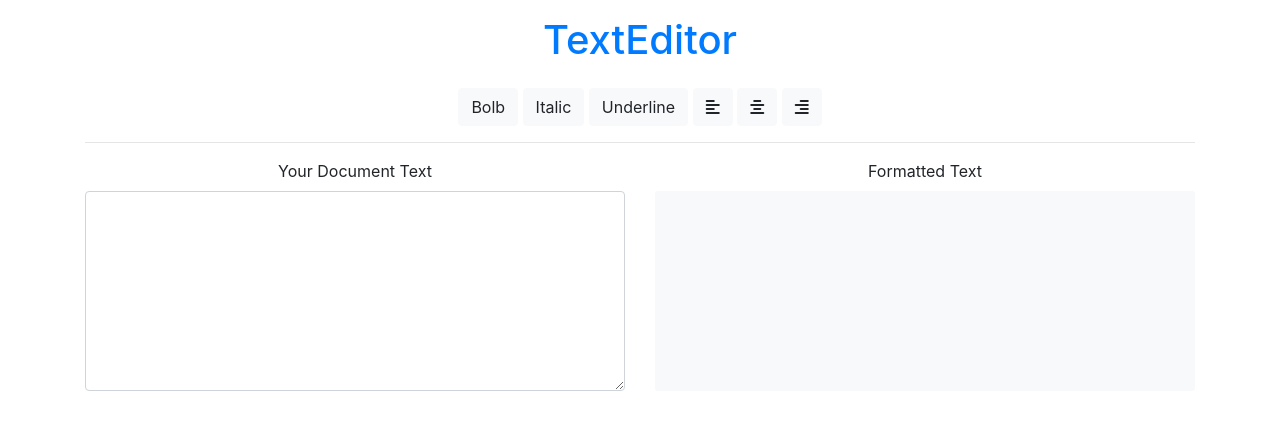
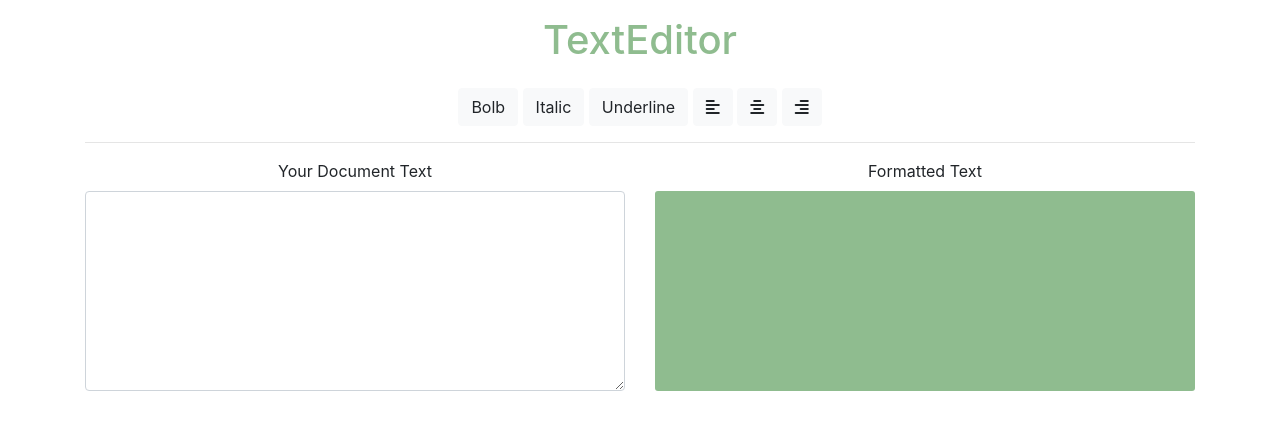
Before and after one commit to FABSTAR94/textEditor, a plain HTML site: page index.html in a window 1280 px wide. Drawn offline with nearby package versions, Linux system fonts and the light colour scheme.

Commit message:
changed color

```diff
--- a/index.html
+++ b/index.html
@@ -18,7 +18,7 @@
   </head>
   <body class="text-center container">
     <main>
-      <h1 class="banner p-3 text-primary">TextEditor</h1>
+      <h1 class="banner p-3">TextEditor</h1>
       <div class="row">
         <div class="col">
           <button
--- a/style.css
+++ b/style.css
@@ -26,3 +26,18 @@
 .underline {
   text-decoration: underline;
 }
+
+h1 {
+  color: darkseagreen;
+}
+
+.bg-light {
+  background-color: darkseagreen !important;
+}
+
+/* You add this to change bootstrap input focus blue glow to other color. */
+.form-control:focus {
+  border-color: darkseagreen;
+  box-shadow: inset 0 1px 1px rgba(0, 0, 0, 0.075),
+    0 0 8px rgba(143, 188, 143, 0.6);
+}
```
